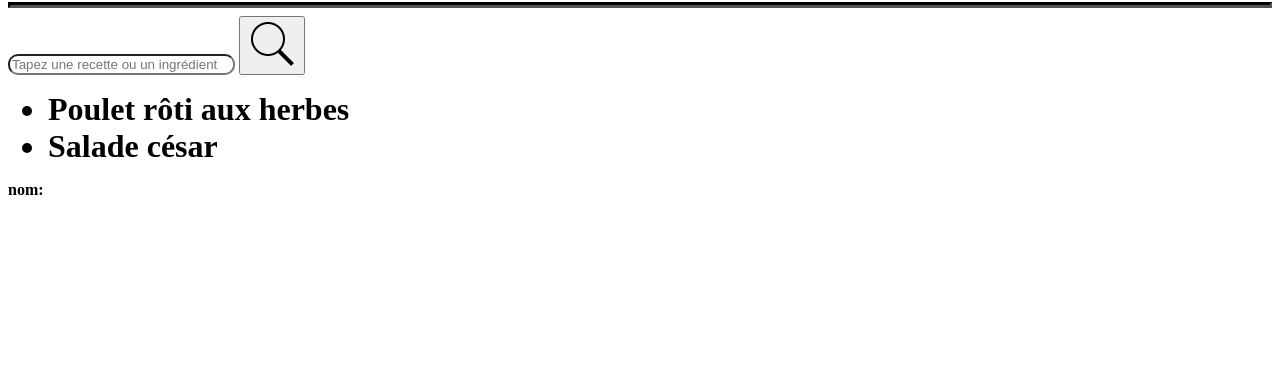
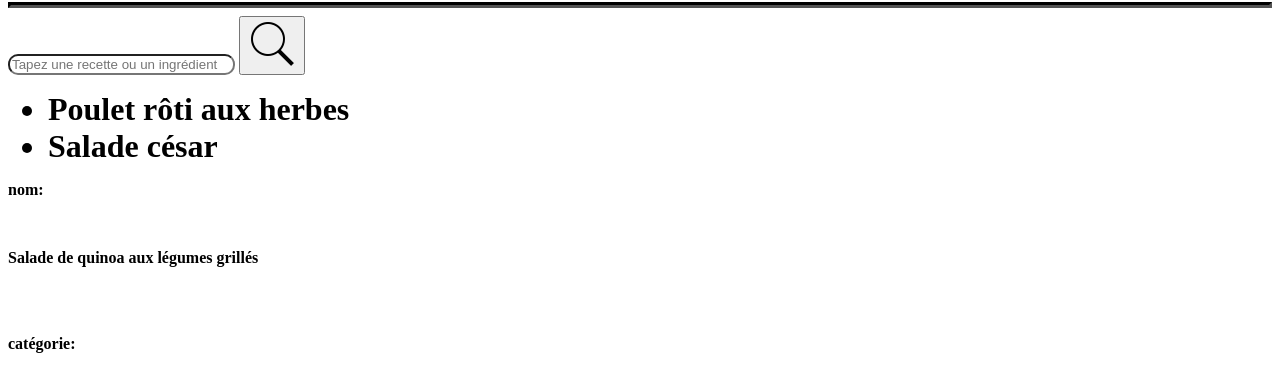
Before and after one commit to elamine-insanakib/HappyMeal, a plain HTML site: page index.html in a window 1280 px wide. Shown: the part 194-586 px from the top of the page. Drawn offline with Linux system fonts and the light colour scheme.

Commit message:
second commit

```diff
--- a/index.html
+++ b/index.html
@@ -27,7 +27,9 @@
 </ul>
 
 <p>nom:</p><br>
-<p></p>
+<p>Salade de quinoa aux légumes grillés</p><br><br>
+<p>catégorie:</p><br>
+
 
 </body>
 </html>
```
